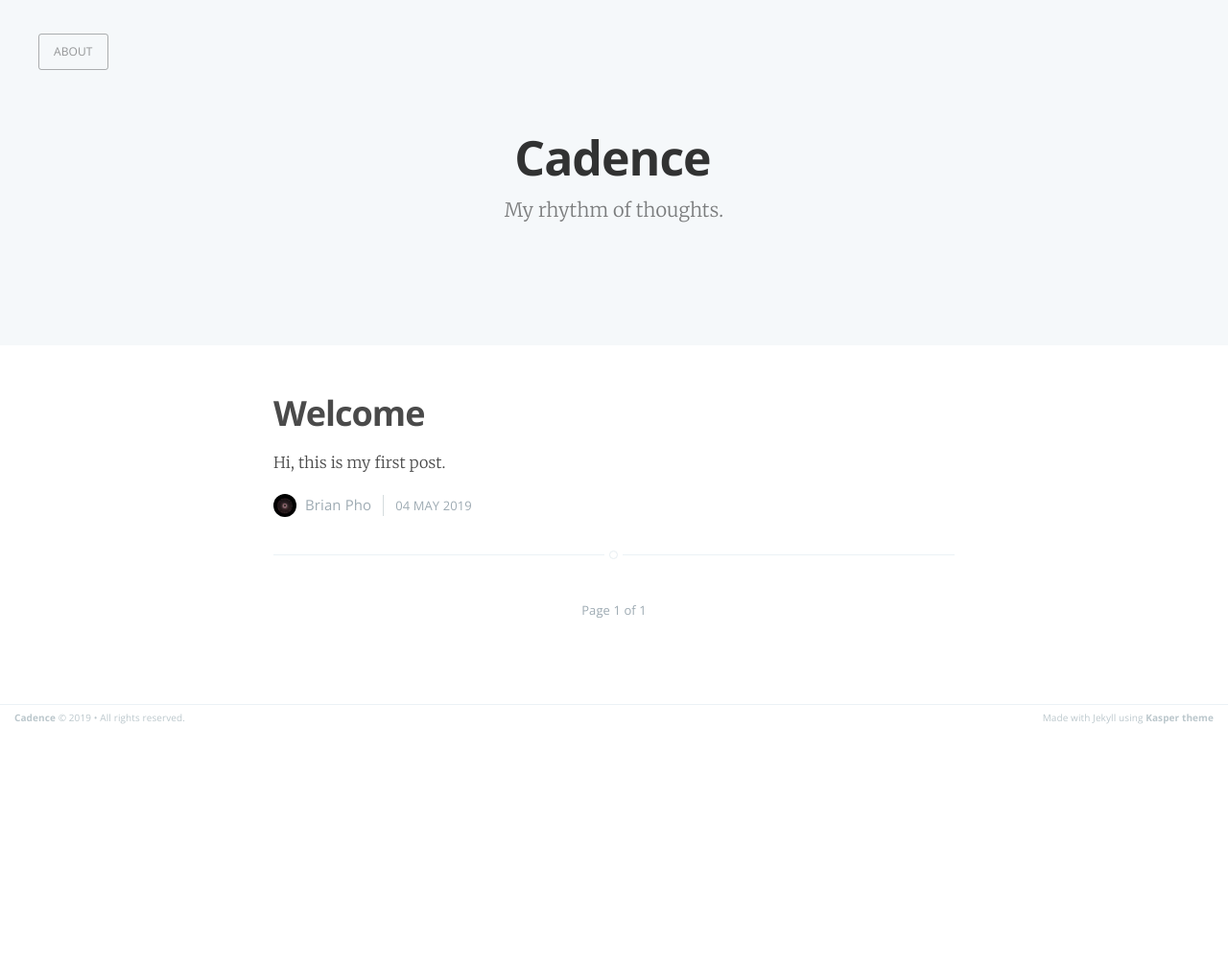
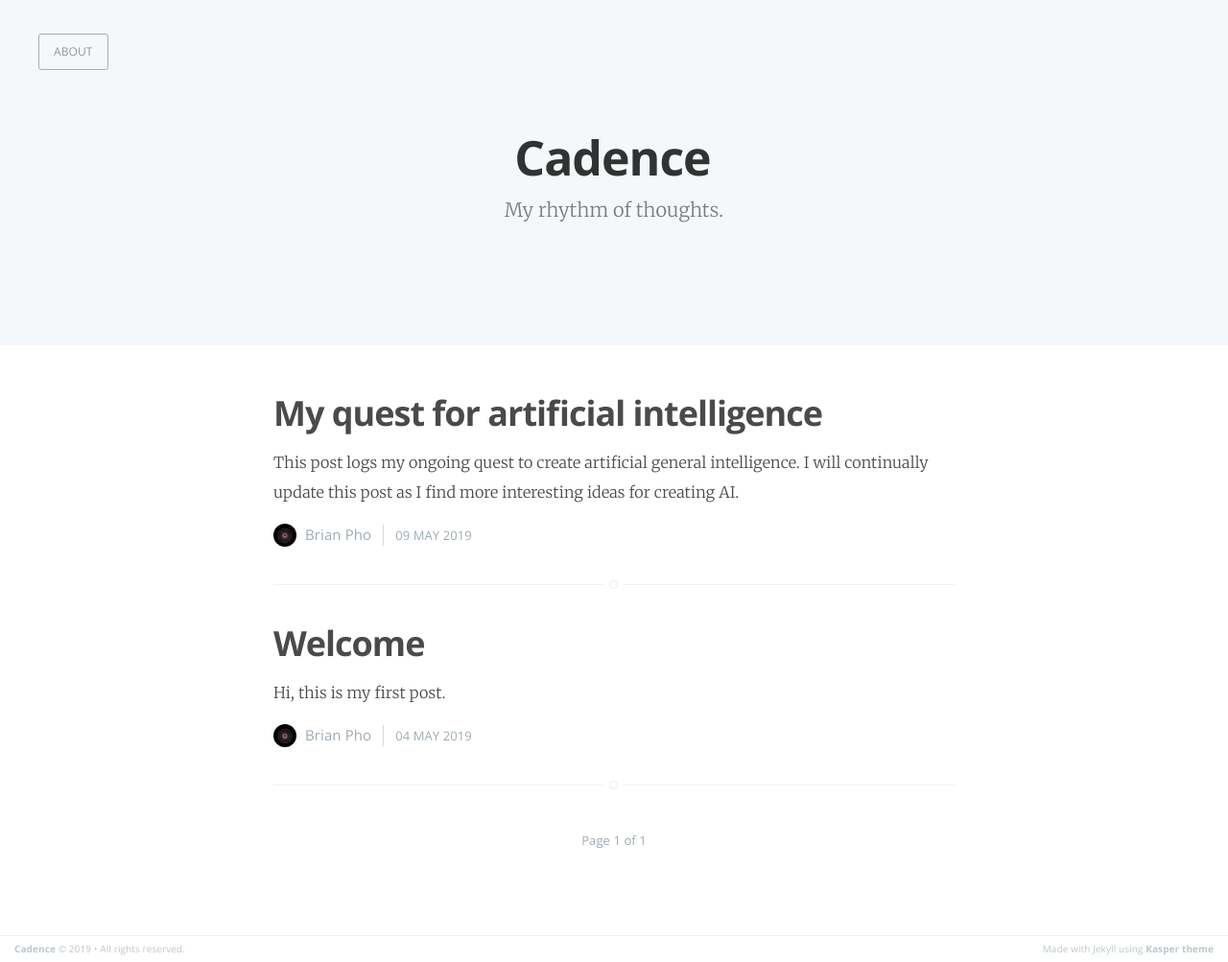
Before and after one commit to Brian-Pho/Cadence, a Jekyll site: the page built from index.html, in a window 1280 px wide. Shown: the whole page at 96% size. Built offline with Jekyll 4.4.1, drawn with Linux system fonts in a browser that asks for light colours; the list of posts is cut into pages by our own code; before the commit the page ends 900 px from its top, so only the background shows below that; some of the changed lines change nothing that is shown.

Commit message:
Add "My quest for AI" post

```diff
--- /dev/null
+++ b/_posts/2019-5-9-my-quest-for-artificial-intelligence.md
@@ -0,0 +1,41 @@
+---
+layout: post
+title: "My quest for artificial intelligence"
+---
+
+This post logs my ongoing quest to create artificial general intelligence. I will continually update this post as I find more interesting ideas for creating AI.
+
+#### Thoughts as of Dec 25, 2018
+
+I'm keeping a "semi-journal" of my journey of becoming an AI researcher and (hopefully) creating AI.
+
+I started this journey thinking that I'd go through my timeline of "tick-tock"ing computer science and neuroscience textbooks and posting notes from them here. After going through the first two textbooks, I came across the "Mastery" book that my sister left. After reading it, I was convinced that I wanted to become a master AI research on the likes of Einstein and Turing but for AI. It was also around this time that I knew I wasn't retaining and learning as much as I wanted from the textbooks and I searched for ways of learning to learn. I came across "Make It Stick" and I was sold on its conclusion of learning by distributed retrieval. After I read some excellent science fiction books (The three body problem series), I've returned back to my destiny, this time picking up "Peak".
+
+With "Peak" completed, I think I'm done with this learning to learn and mastery/expertise path and I'm ready to tackle the actual AI research. There are a few other side skills that I want to learn (cooking, writing) but the meta-mastery is done. I'll always be reminded of Wade from "Death's End" in that we must keep advancing, stopping at nothing. The end goal is general artificial intelligence and nothing less.
+
+The current plan is to devise a path to AI. I've brainstormed a few. One is to follow the evolution path and hope that creates AI but it's low chance to succeed with high time investment. Another is to follow the human path of starting at a child and working the ways up. It's higher chance to succeed but difficult.
+
+#### Thoughts as of March 23, 2019
+
+I've edited my last journal entry for clarity. Man was it bad. Anyways, I just completed the cognitive science textbook a week ago and I'm working on editing the notes to be more presentable. A few health problems have come up and if I die, I hope someone will take up this mantle of building AI with the neuroscience and cog sci approach. This is because I've realized something about problems in general; that they have weak points. And I believe that the weak point of AI is our brains because it's the only known object to exhibit intelligent behavior.
+
+I'm still working out the details of how to create AI but one item I've made progress on is that we'll need some measure to see how close we are to AGI. "If you can't measure it, you can't improve it." Whether that be the complexity of the game it can play, how many jobs it can replace, or how close it is to passing the Turing test, we need some measure. I don't know what measure is relevant or best, but since we're aiming for AI, a measure of intelligence is needed (IQ isn't a very good measure).
+
+#### Thoughts as of May 9, 2019
+
+A lot of interesting things have happened since my last entry. I'll start with the biggest one.
+
+I recently came across the idea of "neuromorphic computing" which is computation that based on the human brain. I first encountered it in the book "Artificial Intelligence: Perspectives from Leading Practitioners" where Dharmendra Modha talks about it. The main principles of a neuromorphic chip are that:
+
+- non-Von Neumann architecture aka there's no separation between processing and memory.
+- Event-based not clock-based like our current computers.
+- Extremely power efficient as it doesn't waste energy updating clock cycles.
+- Massively parallel.
+
+I believe this is the missing piece in the quest for AI. I've always had some reservations and skepticism about using digital computers as the platform for AI and neuromorphic chips are the answer. This is the hardware piece of AI but we also need the software piece.
+
+I'm currently taking a psychology course called "cognitive psychology" and I'm really enjoying it. As I've learnt more about the brain, the more I believe that AI will have to be a combination of specialized components like the brain. I haven't gotten to the book on this, but the brain seems to be a "kludge" where different parts are specialized for different functions. For example, we have a specific region for face recognition and if it's destroyed, people lose the ability to recognize faces (medically called prosopagnosia).
+
+Another idea that's been marinating in my mind is that we need a theory of cognition/mind. The theory would explain how behavior arises from neural activity. An example would be that the release of the prolactin neurotransmitter explains why men can't continually orgasm. See [this](https://www.reddit.com/r/explainlikeimfive/comments/bl0if3/eli5_why_does_a_mans_penis_hurt_if_he_continues/) for more details.
+
+Speaking of how neural activity translates to behavior, I think the mind-body problem in philosophy is ridiculous and a waste of time. The argument is based on the assumption that the mind and body is separate. However, this isn't empirically true as things that I do to my body affect my mind and vice versa. For example, I can take drugs and that has an effect on my mind. I can also use my mind to control my body. This suggests that there's a link between my mind and body hence they're not separate.
```
Also changed, not shown: _posts/2019-5-4-welcome.md (+1 -1 lines).
